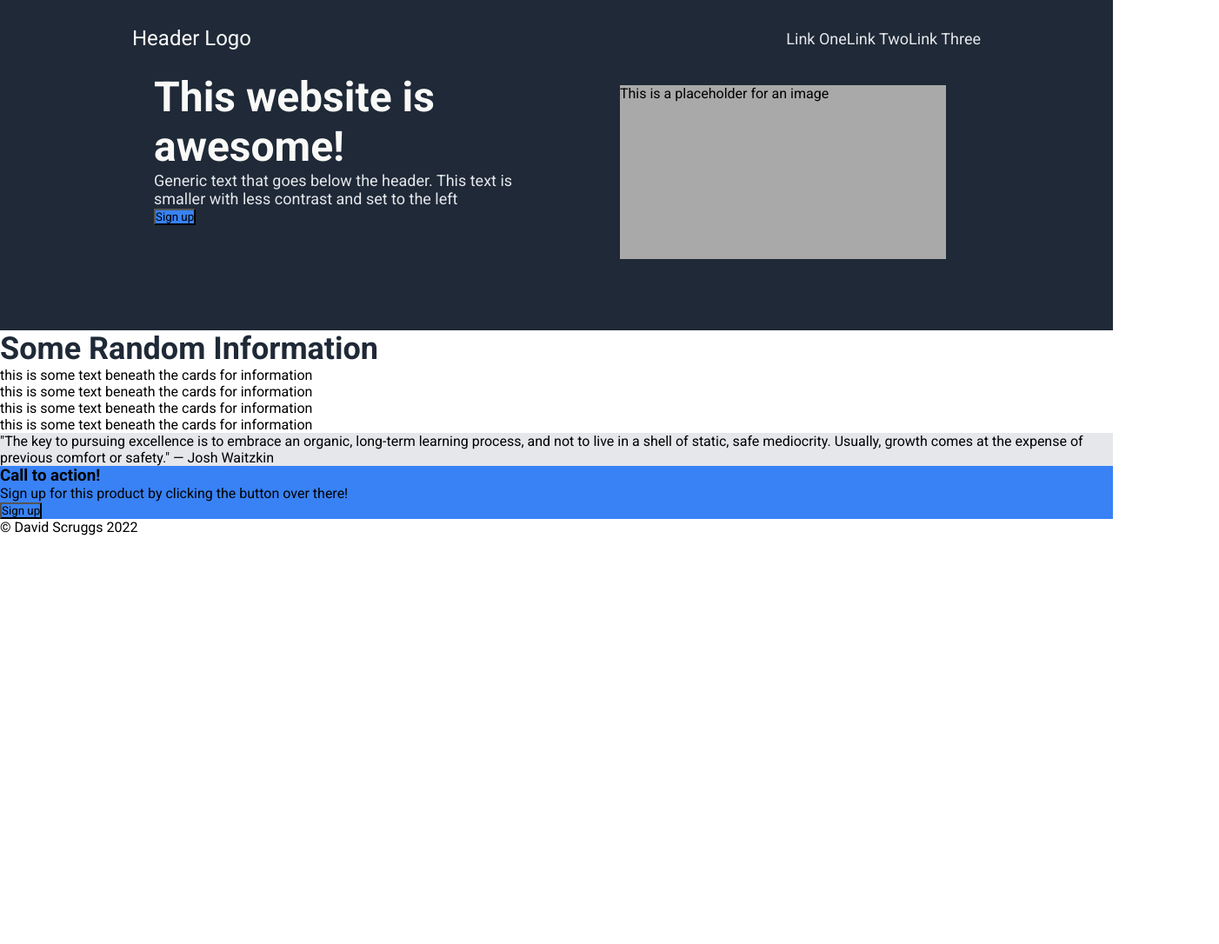
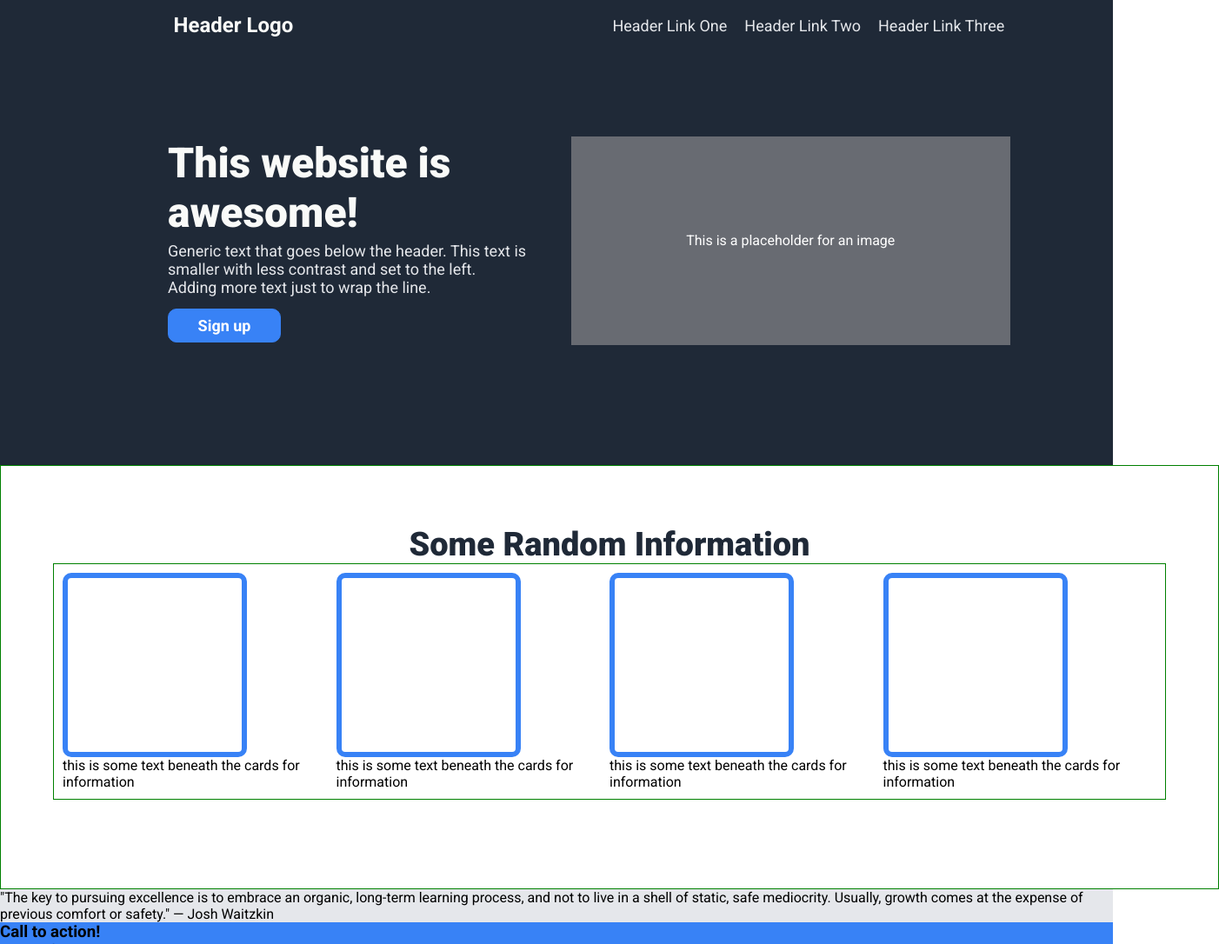
Before and after one commit to bscruggs99/landing-project, a plain HTML site: page index.html in a window 1280 px wide. Shown: the top 1086 px of the page at 87% size, 1402 px wide, since content can reach past the window. Before the commit the page ends 800 px from the top, so only its background shows below. Drawn offline with Linux system fonts and the light colour scheme.

Commit message:
finished the dark section at the top of the page

```diff
--- a/index.html
+++ b/index.html
@@ -21,9 +21,9 @@
                 <div class="logo">Header Logo</div>
                 <div class="links">
                     <ul>
-                        <li>Link One</li>
-                        <li>Link Two</li>
-                        <li>Link Three</li>
+                        <li>Header Link One</li>
+                        <li>Header Link Two</li>
+                        <li>Header Link Three</li>
                     </ul>
 
                 </div>
@@ -34,7 +34,8 @@
 
                     <h1 class="hero-text">This website is awesome!</h1>
                     <p>
-                        Generic text that goes below the header. This text is smaller with less contrast and set to the left
+                        Generic text that goes below the header. This text is smaller with less contrast and set to the
+                        left. Adding more text just to wrap the line.
                     </p>
                     <button class="signup">Sign up</button>
                 </div>
@@ -49,9 +50,10 @@
 
             </div>
         </div>
+        <div class="middle">
             <div class="white">
                 <h2 class="random-info">Some Random Information</h2>
-
+                <div class="the-cards">
                     <div class="card-container">
                         <div class="cards"></div>
                         this is some text beneath the cards for information
@@ -68,15 +70,19 @@
                         <div class="cards"></div>
                         this is some text beneath the cards for information
                     </div>
-
                 </div>
-
-
+            </div>
+        </div>
+        <div class="bottom">
             <div class="quote">
 
                 <div class="quote-text">
-                    "The key to pursuing excellence is to embrace an organic, long-term learning process, and not to live in a shell of static, safe mediocrity. Usually, growth comes at the expense of previous comfort or safety."
+                    "The key to pursuing excellence is to embrace an organic, long-term learning process, and not to
+                    live in
+                    a shell of static, safe mediocrity. Usually, growth comes at the expense of previous comfort or
+                    safety."
                     — Josh Waitzkin
+                </div>
             </div>
         </div>
 
--- a/style.css
+++ b/style.css
@@ -1,3 +1,5 @@
+@import url('https://fonts.googleapis.com/css2?family=Roboto:ital,wght@0,100;0,300;0,400;0,500;0,700;0,900;1,100;1,300;1,400;1,500;1,700;1,900&display=swap');
+
 * {
     font-family: 'Roboto', sans-serif;
     padding:0;
@@ -5,6 +7,7 @@
 }
 html {
     box-sizing: border-box;
+    font-family: 'Roboto', sans-serif;
 }
 
 a {
@@ -12,15 +15,19 @@ a {
 }
 
 .main-site {
-    max-width:80%;
+    max-width:85%;
     margin:0 auto;
+    border:9px solid pink;
 }
 
-.top {
+.top{
     background-color:#1f2937;
-    height:40vh;
-    padding:30px;
+    height:460px;
+    padding:60px;
+    padding-top:15px;
     margin:0 auto;
+    display:flex;
+    flex-direction:column;
 
 }
 
@@ -28,29 +35,37 @@ a {
     display:flex;
     align-items:center;
     justify-content:space-between;
-    width:80%;
+    width:88%;
     margin:0 auto;
+    padding-left:60px;
+
+
+
 }
 
 .logo {
     font-size:24px;
     color:#F9FAF8;
+    font-weight:bolder;
+    padding-left:40px;
 }
 
 .links {
     display:flex;
     font-size:18px;
     color:#E5E7EB;
+    padding-right:25px;
 }
 
 ul {
     display:flex;
     list-style:none;
+    gap:20px;
 }
 
 .hero-text {
     font-size:48px;
-    font-weight:extra-bold;
+    font-weight:800;
     color:#F9FAF8;
 }
 
@@ -58,24 +73,45 @@ p {
 
     font-size:18px;
     color:#e5e7eb;
+    margin-bottom:14px;
+    margin-top:5px;
+
 }
 
 button, .cta {
     background-color:#3882f6
 }
 
-.dark {
+.dark, .white  {
 
     display:flex;
-    width:100%;
+    padding-top:35px;
+    height:100%;
+    width:90%;
+    margin:0 auto;
+    align-items:center;
 
-    width:80%;
-    margin:0 auto;
 }
 
 .dark-left {
-    max-width:50%;
-    padding:25px;
+    width:45%;
+    padding:75px;
+    padding-right:50px;
+
+
+
+}
+
+.signup {
+
+    border-radius:10px;
+    width:130px;
+    background-color:#3882F6;
+    color:white;
+    padding:8px;
+    font-size:18px;
+    font-weight:600;
+    border:1px solid #3882F6;
 }
 
 .right-image {
@@ -83,24 +119,67 @@ button, .cta {
     display:flex;
     justify-content:center;
     align-items:center;
-    width:50%;
-    padding:40px;
+    width:55%;
+
 
 }
 
+.image-container {
+    display:flex;
+    background-color:rgb(104, 107, 114);
+    color:white;
+    height:240px;
+    width:100%;
+    justify-content:center;
+    align-items:center;
 
 
-.image-container {
+}
 
-    background-color:darkgray;
-    height:200px;
-    width:375px;
+/* .middle, .bottom {
+    width:100%;
+    height:450px;
+} */
 
+.white {
+
+    background-color:white;
+    flex-direction:column;
+    justify-content:center;
+    align-items:center;
+    border:1px solid green;
+    width:100%;
+    height:400px;
+    padding:60px;
+    padding-top:26px;
+    margin:0 auto;
 }
 
 .random-info {
     color:#1F2937;
-    font-size:36px;
+    font-size:38px;
+    font-weight:900;
+    width:100%;
+    margin:0 auto;
+    display:block;
+    text-align:center;
+}
+
+.the-cards {
+
+    display:flex;
+    justify-content:space-between;
+    padding:10px;
+    border:1px solid green;
+
+}
+
+.cards {
+    width:200px;
+    height:200px;
+    border:6px solid #3882F6;
+    border-radius:10px;
+    text-align:center;
 }
 
 .quote {
```
Lines whose indentation alone changed are shown as unchanged.
